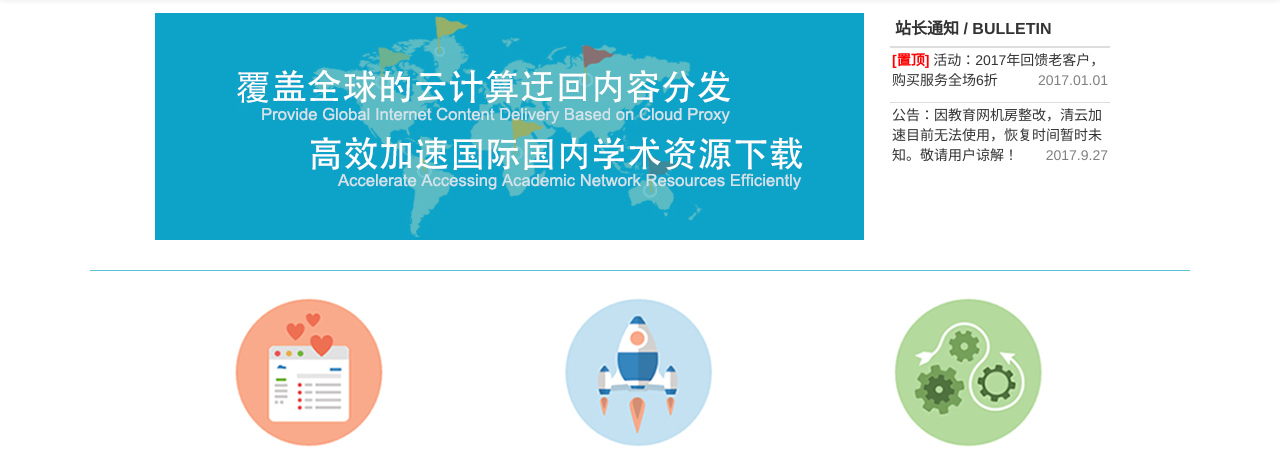
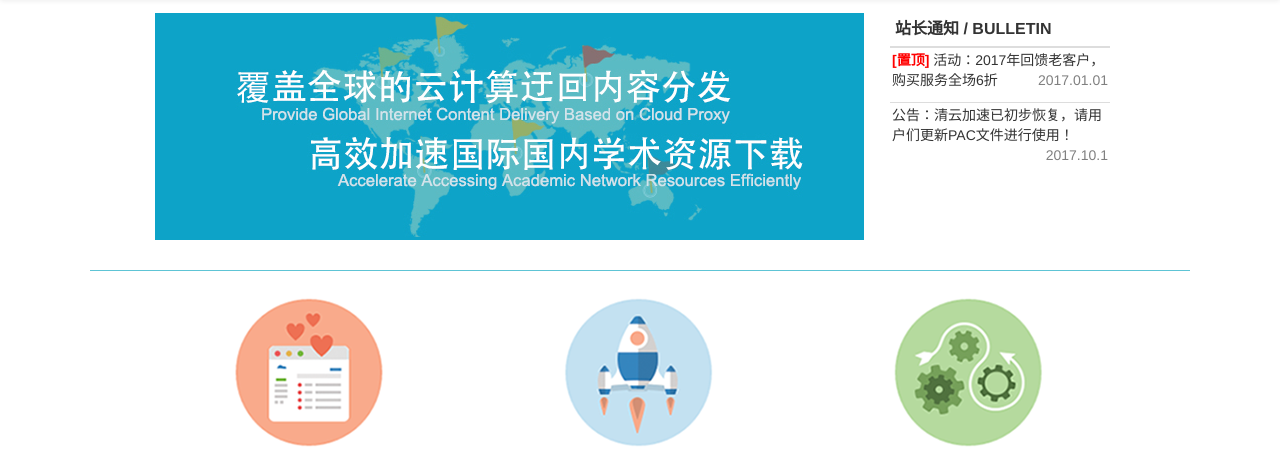
Before and after one commit to flyz1360/scholarcloud, a Django app: template templates/index.html in a window 1280 px wide. Shown: the part 77-529 px from the top of the page. Run offline with Django 3.2, Linux system fonts and the light colour scheme; the template is opened without the code that fills it, so the values that code supplies are empty; parts of the project's set-up code (start-up, migrations or seed data) failed here and were passed over; some libraries are stand-ins or nearby versions.

Commit message:
modify bulletin

```diff
--- a/templates/index.html
+++ b/templates/index.html
@@ -48,7 +48,7 @@
                     </thead>
                     <tbody >
                         <tr><td style="padding: 2px"><strong>[置顶]</strong> 活动：2017年回馈老客户，购买服务全场6折<p>2017.01.01</p></td></tr>
-						<tr><td style="padding: 2px">公告：因教育网机房整改，清云加速目前无法使用，恢复时间暂时未知。敬请用户谅解！<p>2017.9.27</p></td></tr>
+						<tr><td style="padding: 2px">公告：清云加速已初步恢复，请用户们更新PAC文件进行使用！<p>2017.10.1</p></td></tr>
 						<!-- <tr><td style="padding: 2px">公告：支付宝即时到账服务续约中，在线支付功能受到影响，预计1个工作日后恢复。<p>2016.12.12</p></td></tr> -->
                         <!--<tr><td style="padding: 2px">公告：11月28日服务器机房DNS解析故障 影响服务使用及支付功能 现已维修完成。<p>2016.11.28</p></td></tr>-->
 
```
